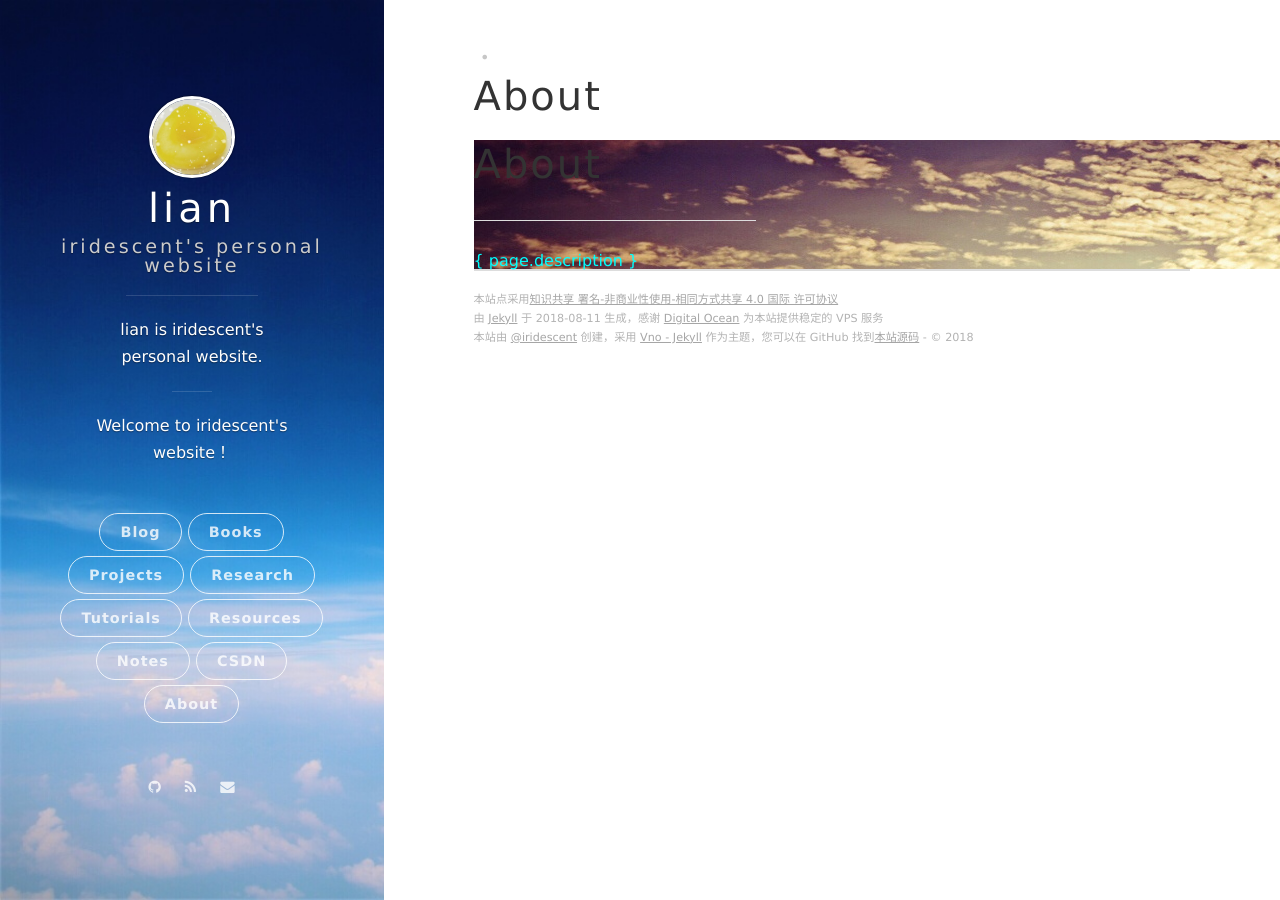
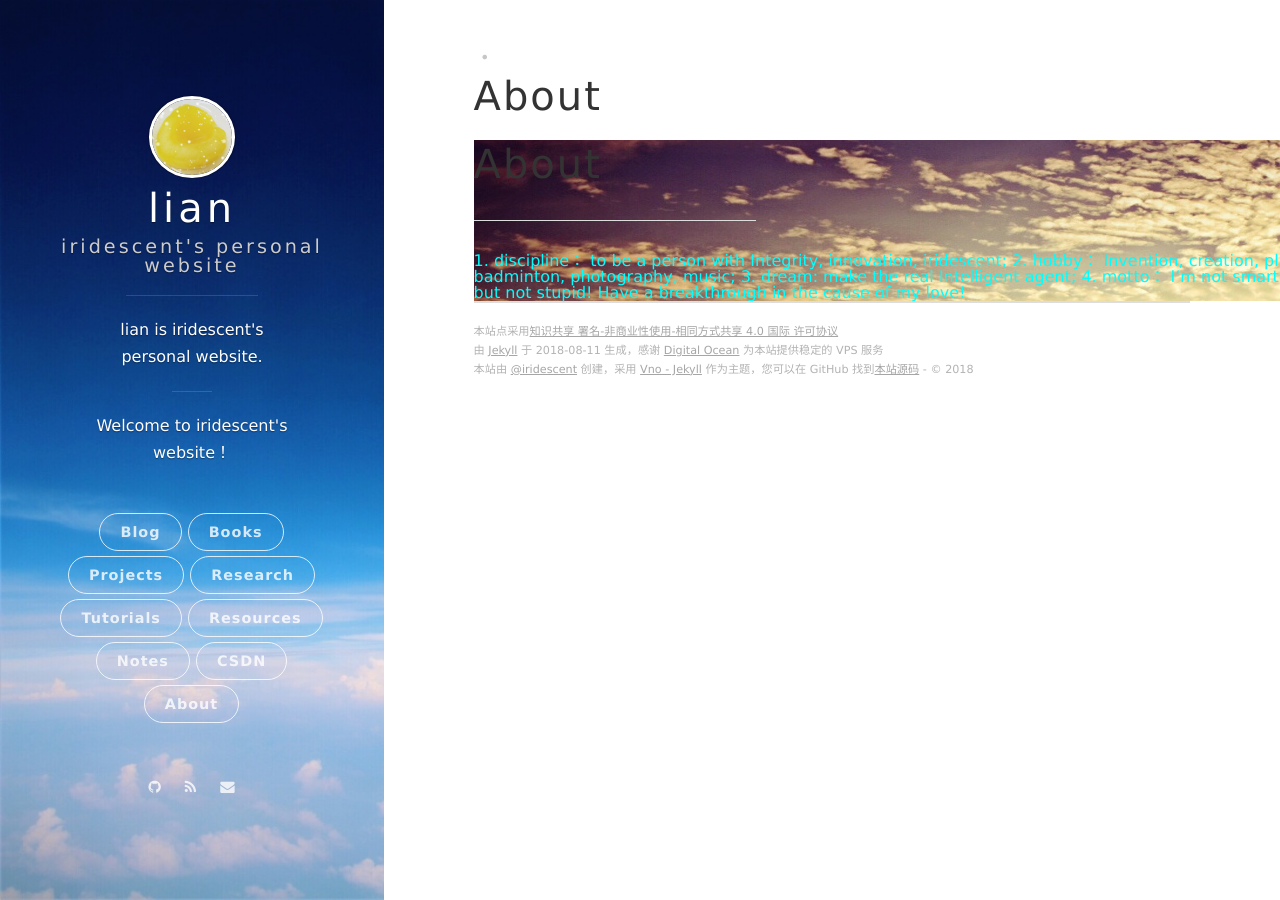
Before and after one commit to antsfamily/antsfamily.github.io, a Jekyll site: the page built from about/index.html, in a window 1280 px wide. Built offline with Jekyll 4.4.1, drawn with Linux system fonts in a browser that asks for light colours; nearby versions of some CDN libraries; comment, search, counter and statistics services are not loaded.

Commit message:
update about style

```diff
--- a/about/index.html
+++ b/about/index.html
@@ -22,8 +22,7 @@ header-img: "assets/images/about-bg.jpg"
                     <h1>{% if page.title %}{{ page.title }}{% else %}{{ site.title }}{% endif %}</h1>
                     <hr class="big">
                     <div style="color:#00FFFF">
-                        { page.description }
-                        <!-- <span class="subheading">{{ page.description }}</span> -->
+                        <span>{{ page.description }}</span>
                     </div>
                 </div>
             </div>
```
